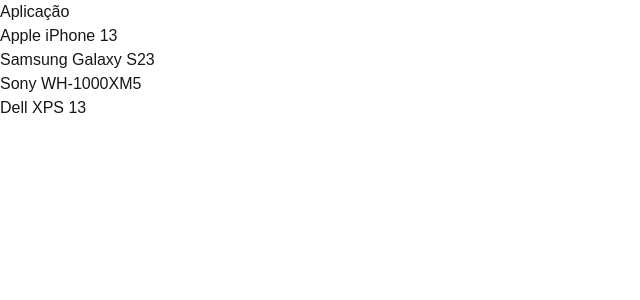
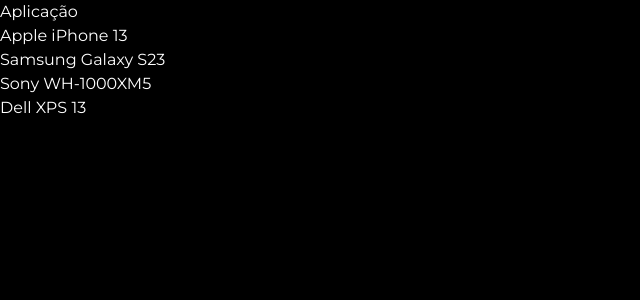
Before and after one commit to TavinHVM/loja, a Next.js app in the folder essencial/frontend/: page / in a window 1280 px wide. Shown: the top 300 px of the page, without its empty margins (0-640 px from the left). Built offline with nearby package versions, Linux system fonts and the light colour scheme.

Commit message:
style: update global styles for dark mode and change font family

```diff
--- a/essencial/frontend/src/app/globals.css
+++ b/essencial/frontend/src/app/globals.css
@@ -1,7 +1,7 @@
 @import "tailwindcss";
 
 :root {
-  --background: #ffffff;
+  --background: #000000;
   --foreground: #171717;
 }
 
@@ -16,13 +16,13 @@
 @media (prefers-color-scheme: dark) {
   :root {
     --background: #0a0a0a;
-    --foreground: #ededed;
+    --foreground: #ffffff;
   }
 }
 
 body {
   background: var(--background);
-  color: var(--foreground);
-  font-family: Arial, Helvetica, sans-serif;
+  color: white;
+  font-family: Montserrat;
   }
 }
```
